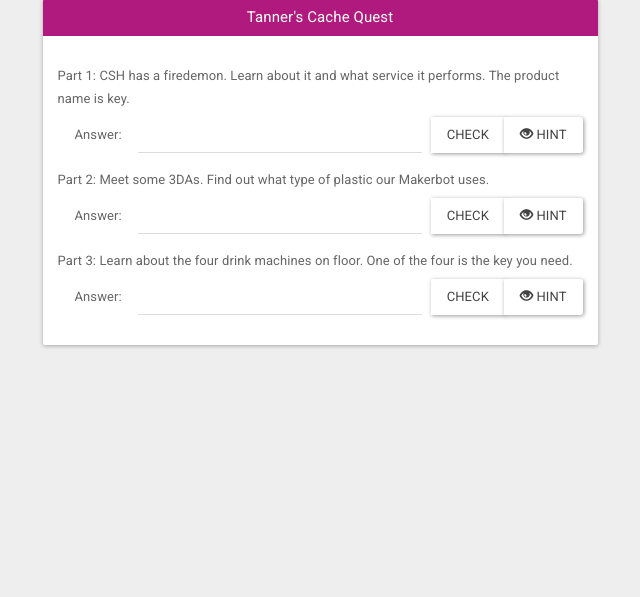
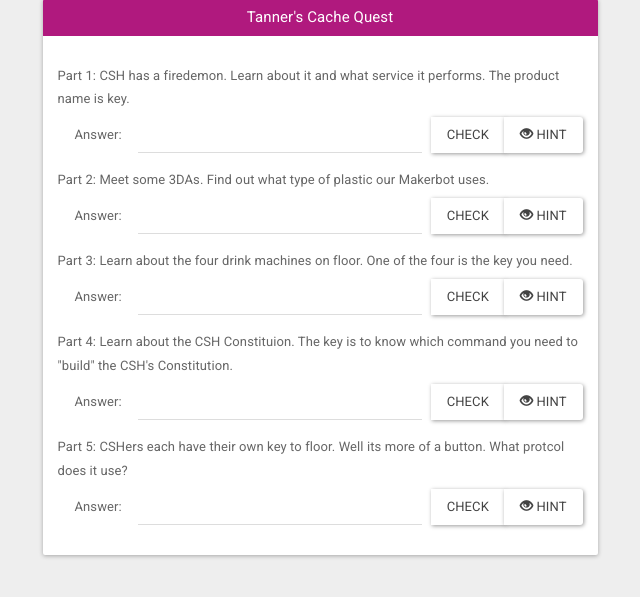
Before and after one commit to tanner-g/CacheQuest, a Flask app: page / in a window 1280 px wide. Shown: the part 101-698 px from the top of the page, without its empty margins (320-960 px from the left). Run offline with Flask 2, Linux system fonts and the light colour scheme; some libraries are stand-ins or nearby versions.

Commit message:
adding more questions. need to test

```diff
--- a/cachequest/__init__.py
+++ b/cachequest/__init__.py
@@ -16,6 +16,10 @@
         return check_answer("pla")
     elif question == 3:
         return check_answer("lola")
+    elif question == 4:
+        return check_answer("make")
+    elif question == 5:
+        return check_answer("1-wire")
     else:
         return jsonify({"success": False}), 400
 
--- a/cachequest/templates/index.html
+++ b/cachequest/templates/index.html
@@ -57,6 +57,38 @@
                         </span>
                     </div>
                 </div>
+                <div class="form-group">
+                    <label class="control-label">Part 4: Learn about the CSH Constituion. The key is to know which command you need to "build" the CSH's Constitution.</label>
+                    <div class="input-group">
+                        <span class="input-group-addon">Answer: </span>
+                        <input type="text" class="form-control" data-question="3">
+                        <span class="input-group-btn">
+                            <button class="btn btn-default" type="button" data-question="3">Check</button>
+                            <button type="button" class="btn btn-default" data-container="body" data-toggle="popover"
+                                    data-placement="right"
+                                    data-content="Find a Constitutional Maintainer." data-original-title=""
+                                    title="">
+                                <span class="glyphicon glyphicon-eye-open"></span> Hint
+                            </button>
+                        </span>
+                    </div>
+                </div>
+                <div class="form-group">
+                    <label class="control-label">Part 5: CSHers each have their own key to floor. Well its more of a button. What protcol does it use?</label>
+                    <div class="input-group">
+                        <span class="input-group-addon">Answer: </span>
+                        <input type="text" class="form-control" data-question="3">
+                        <span class="input-group-btn">
+                            <button class="btn btn-default" type="button" data-question="3">Check</button>
+                            <button type="button" class="btn btn-default" data-container="body" data-toggle="popover"
+                                    data-placement="right"
+                                    data-content="Spelling is key. Datasheets are reliable." data-original-title=""
+                                    title="">
+                                <span class="glyphicon glyphicon-eye-open"></span> Hint
+                            </button>
+                        </span>
+                    </div>
+                </div>
             </div>
         </div>
     </div>
```
